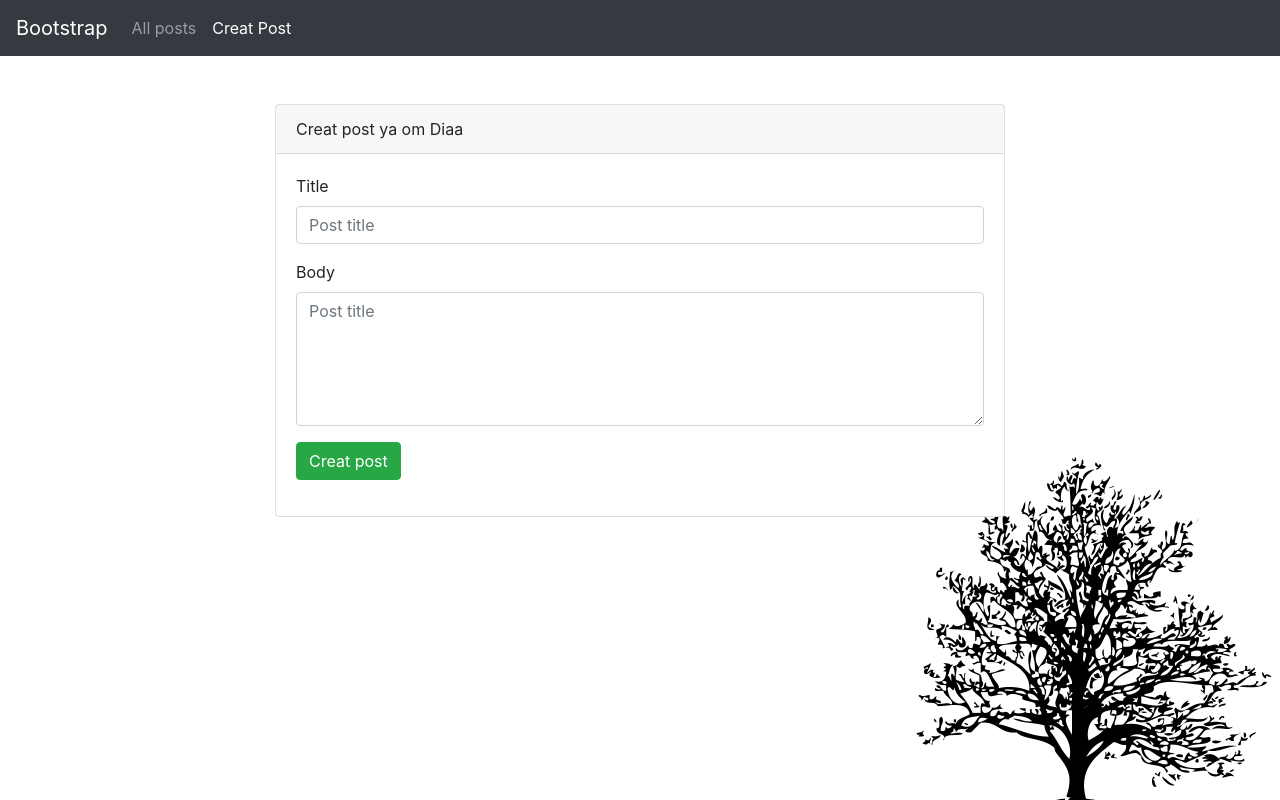
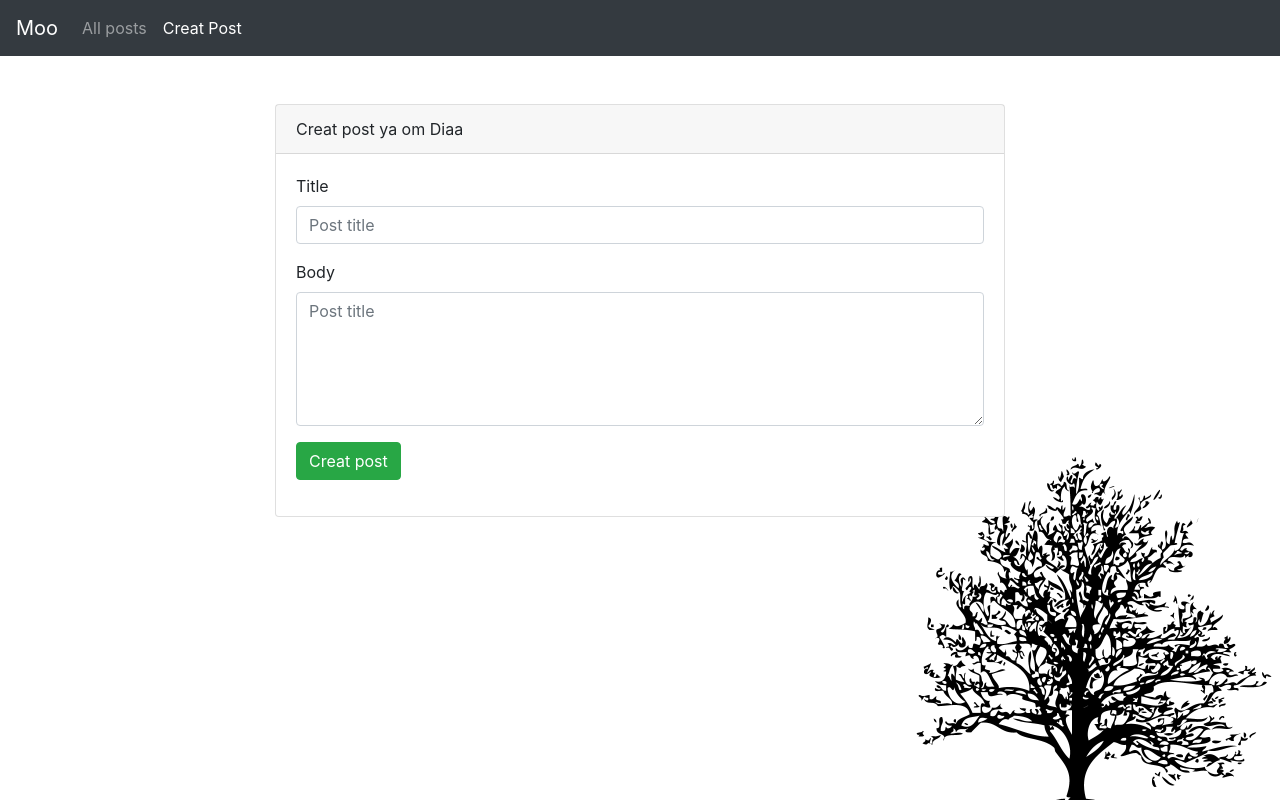
Before and after one commit to MohammedMoo/MooWebsite, a plain HTML site: page creatbost.html in a window 1280 px wide. Drawn offline with Linux system fonts and the light colour scheme.

Commit message:
Update creatbost.html

```diff
--- a/creatbost.html
+++ b/creatbost.html
@@ -11,7 +11,7 @@
 </head>
 <body>
         <nav class="navbar navbar-expand-lg navbar-dark bg-dark">
-                <a class="navbar-brand" href="#">Bootstrap</a>
+                <a class="navbar-brand" href="#">Moo</a>
                 <button
                     class="navbar-toggler"
                     type="button"
```
